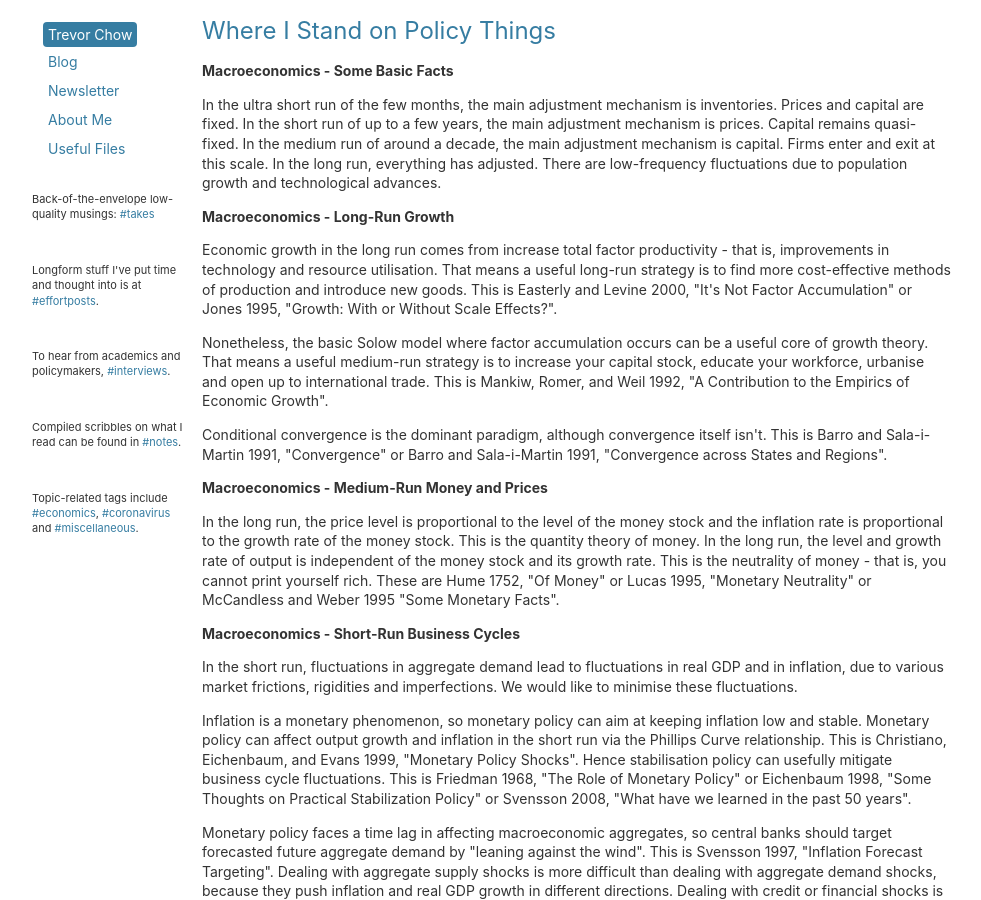
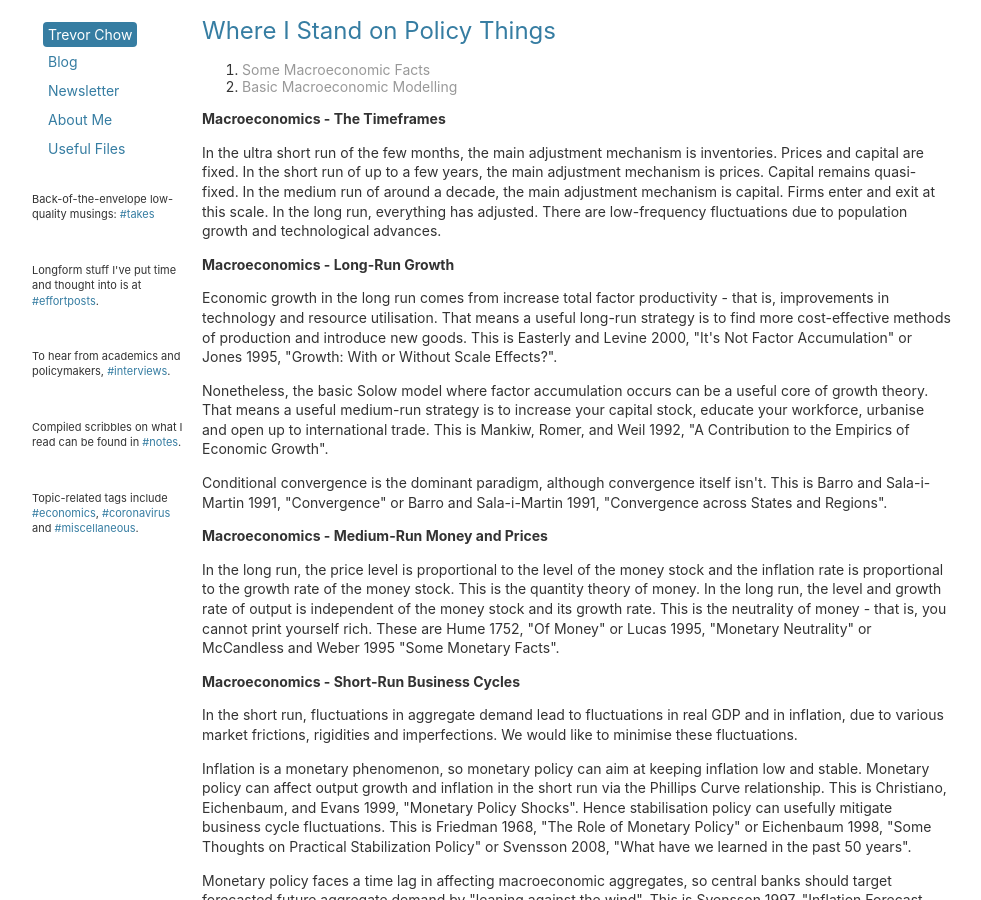
Before and after one commit to tmychow/tmychow.github.io, a Jekyll site: the page built from whereistand/index.html, in a window 1280 px wide and 900 px high. Shown: the whole window, without its empty margins (28-1009 px from the left). Built offline with Jekyll 4.4.1, drawn with Linux system fonts in a browser that asks for light colours; formulas are drawn with MathJax 3.

Commit message:
Update index.html

```diff
--- a/whereistand/index.html
+++ b/whereistand/index.html
@@ -6,7 +6,11 @@ title: Where I Stand
 <script id="MathJax-script" async src="https://cdn.jsdelivr.net/npm/mathjax@3/es5/tex-mml-chtml.js"></script>
 <div class="blurb">
 	<h1>Where I Stand on Policy Things</h1>
-	<p><strong>Macroeconomics - Some Basic Facts</strong></p>
+	<ol>
+		<li> <a href="#macro">Some Macroeconomic Facts</a>
+		<li> <a href="#macromodels">Basic Macroeconomic Modelling</a>
+	</ol>
+	<a name="macro"><p><strong>Macroeconomics - The Timeframes</strong></p></a>
 	<p> In the ultra short run of the few months, the main adjustment mechanism is inventories. Prices and capital are fixed. In the short run of up to a few years, the main adjustment mechanism is prices. Capital remains quasi-fixed. In the medium run of around a decade, the main adjustment mechanism is capital. Firms enter and exit at this scale. In the long run, everything has adjusted. There are low-frequency fluctuations due to population growth and technological advances. </p>
 
 	<p><strong>Macroeconomics - Long-Run Growth</strong></p>
@@ -27,7 +31,7 @@ title: Where I Stand
 	<p><strong>Macroeconomics - International Trade and Finance</strong></p>
 	<p> In the long run, exchange rates reflect purchasing power parity. This is Rogoff 1996, "The PPP Puzzle". </p>
 
-	<p><strong>Macroeconomics - Basic IS-LM Modelling</strong></p>
+	<a name="macromodels"><p><strong>Macroeconomics - Basic IS-LM Modelling</strong></p></a>
 	<p> Let's begin with the the specifications of our macroeconomic model. We have output \( y \), price level \( p \), interest rate \( r \), fiscal variable \( g \), monetary variable \( m \), and nominal wage \( w \). The Investment-Savings curve \( y = g - br \) describes the goods market - it shows combinations of interest rates associated with output. The Liquidity Preference-Money Supply curve \( m - p = y - hr \) describes the money market - it shows the combinations of interest rates and real income for which money supply equals money demand. Together, they describe the equilibrium level of \( (y,r) \) given some policy variables \( (g,m) \) and price level \( p \). </p>
 	<p> We can move to a system that solves for \( (y,p) \) endogenously. We can combine IS-LM into a single equation to eliminate the interest rate. \[ y = \frac{h}{b+h}g + \frac{b}{b+h} (m-p) \] This is a downward-sloping aggregate demand curve in \( (y,p) \) space, with the slope \( -\frac{b}{b+h} \) and is shifted right by monetary and fiscal policy. </p>
 	<p> One modern approach has been to look at the IS-MP model instead of IS-LM. This looks at monetary policy in its modern form, with interest rates at the forefront - it takes the form \( r = \frac{1}{h} (p+y-m) \). But the equation is the same as before, simply configured differently - and so this is a pedagogical rather than substantive distinction. </p>
```
